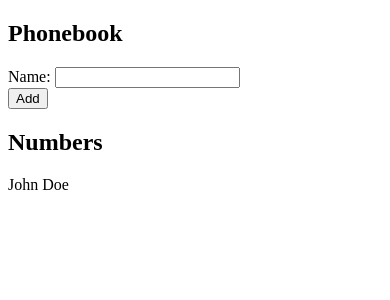
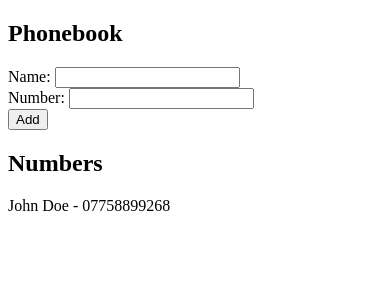
Before and after one commit to Lucaas27/fullstackopen, a React (Vite) app in the folder part2/phonebook/: page / in a window 390 px wide. Shown: the top 300 px of the page. Built offline with nearby package versions, Linux system fonts and the light colour scheme.

Commit message:
Exercise 2.8 - Add input field for phone number

```diff
--- a/part2/phonebook/src/App.jsx
+++ b/part2/phonebook/src/App.jsx
@@ -3,33 +3,43 @@ import { useState } from 'react'
 const peopleList = [
   {
     id: '1',
-    name: 'John Doe'
+    name: 'John Doe',
+    number: '07758899268'
   }
 ]
 
 function App() {
   const [persons, setPersons] = useState(peopleList)
-  const [newContactName, setNewContactName] = useState('')
+  const [newContactObj, setNewContactObj] = useState({
+    id: '',
+    name:'',
+    number:''
+  })
 
-  const newContactNameHandler = (e) => setNewContactName(e.target.value)
+  const newContactNameHandler = (e) => setNewContactObj({...newContactObj, name: e.target.value})
+  const newContactNumberHandler = (e) => setNewContactObj({...newContactObj, number: e.target.value})
 
   const submitHandler = (e) => {
     e.preventDefault()
 
     const newContactData = {
       id: Math.random().toString(),
-      name:newContactName
+      name:newContactObj.name,
+      number:newContactObj.number
     }
 
     const itExists = persons.find(value => JSON.stringify(value) === JSON.stringify(newContactData))
 
 
-    !itExists && newContactName !== ''? setPersons(persons.concat(newContactData)):alert( `The name ${newContactName} already exists in the phonebook or is invalid`)
+    !itExists && newContactObj.name !== '' && newContactObj.number !== ''? setPersons(persons.concat(newContactData)):alert( `The contact ${newContactObj.name} already exists in the phonebook or input is invalid`)
 
     // console.log(itExists, newContactData, persons)
 
-    setNewContactName('')
-
+    setNewContactObj({
+      id: '',
+      name:'',
+      number:''
+    })
 
   }
 
@@ -38,7 +48,10 @@ function App() {
       <h2>Phonebook</h2>
       <form onSubmit={submitHandler}>
         <div>
-          Name: <input onChange={newContactNameHandler} value={newContactName}/>
+          Name: <input onChange={newContactNameHandler} value={newContactObj.name}/>
+        </div>
+        <div>
+          Number: <input onChange={newContactNumberHandler} value={newContactObj.number}/>
         </div>
         <div>
           <button type='submit'>Add</button>
@@ -46,7 +59,12 @@ function App() {
       </form>
       <h2>Numbers</h2>
       {persons.map(
-        (x) => <p key={x.id}>{x.name}</p>
+        (person) => {
+          return (
+            <div key={person.id}>
+              <p>{person.name} - {person.number}</p>
+            </div>
+          )}
       )}
     </div>
   )
```
